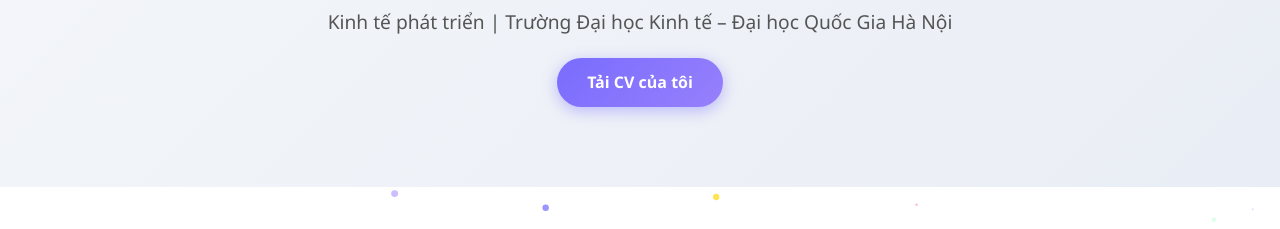
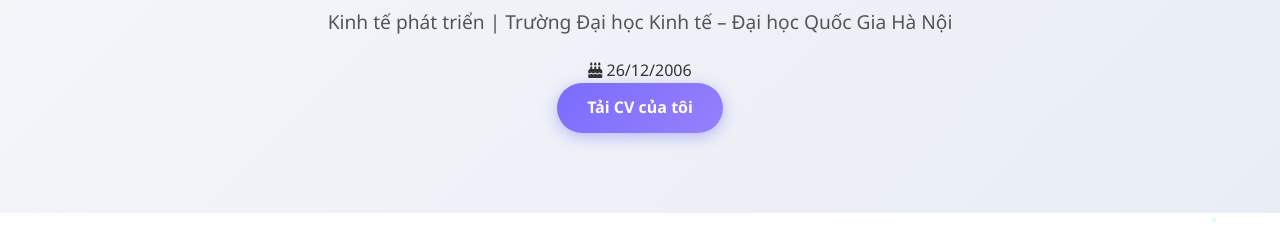
Before and after one commit to hoangvu261286/hoangvu26, a plain HTML site: page index.html in a window 1280 px wide. Shown: the part 406-635 px from the top of the page. Drawn offline with Linux system fonts and the light colour scheme.

Commit message:
thêm ngày tháng năm sinh

```diff
--- a/index.html
+++ b/index.html
@@ -29,6 +29,7 @@
                 <img src="avatar.jpg" alt="Ảnh đại diện của Vũ Tống Minh Hoàng" class="avatar">
                 <h1>Vũ Tống Minh Hoàng</h1>
                 <p class="tagline">Kinh tế phát triển | Trường Đại học Kinh tế – Đại học Quốc Gia Hà Nội</p>
+                <p class="birthday"><i class="fas fa-birthday-cake"></i> 26/12/2006</p>
                 <a href="https://drive.google.com/file/d/1pvYW9x_-cLLfdr7C-Ev-QiMJfW6QeBJM/view?usp=sharing" class="btn">Tải CV của tôi</a>
             </div>
         </div>
```
